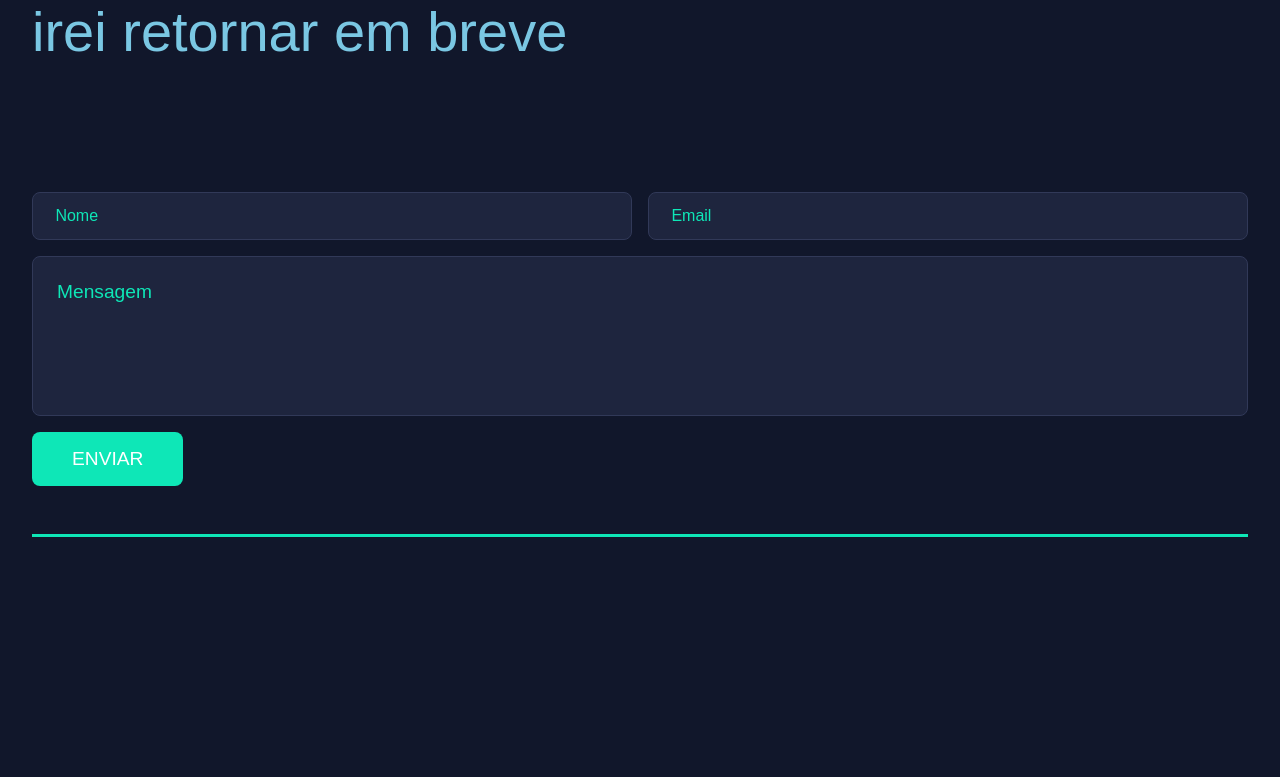
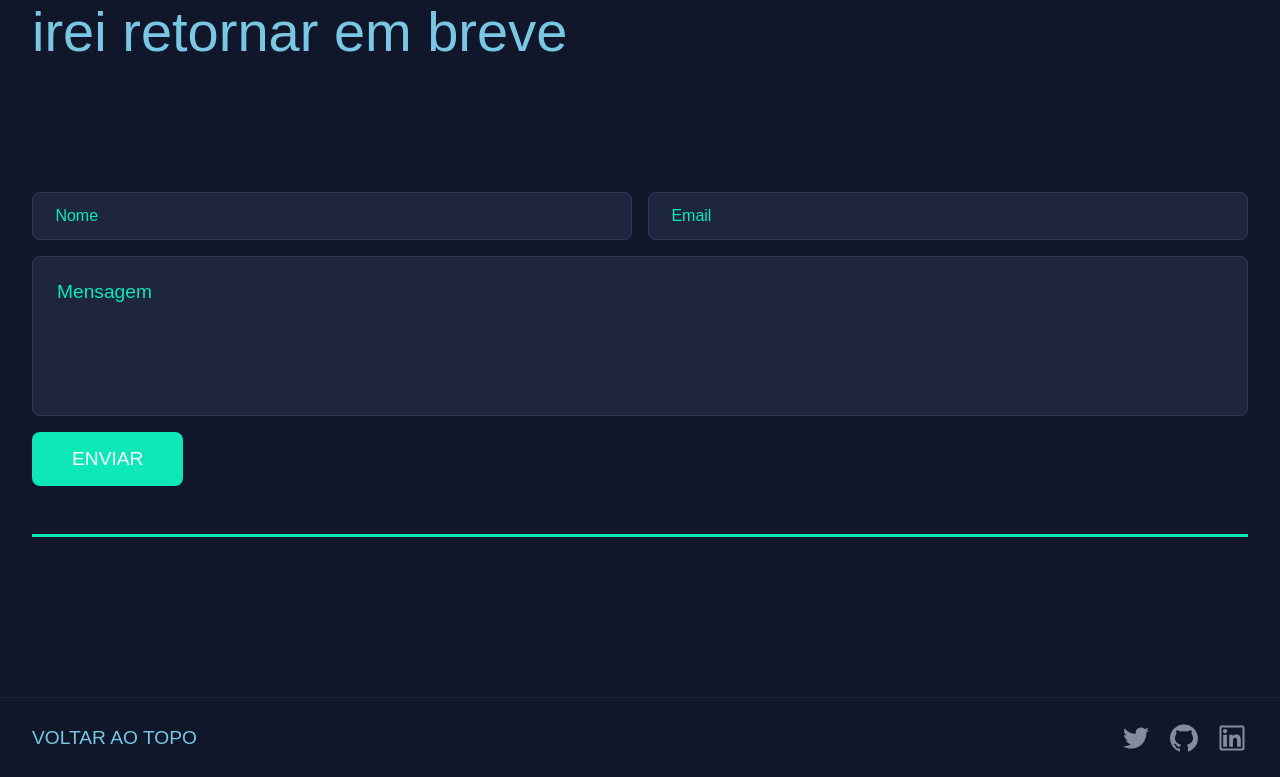
Before and after one commit to llGustavoCunhall/Portifolio, a Next.js app: page / in a window 1280 px wide. Shown: the part 4047-4824 px from the top of the page. Before the commit the page ends 4584 px from the top, so only its background shows below. Built offline with nearby package versions, Linux system fonts and the light colour scheme; a web font is replaced by a local one.

Commit message:
feet: Footer feito

```diff
--- /dev/null
+++ b/src/components/Footer/index.tsx
@@ -0,0 +1,46 @@
+import {
+  AiOutlineTwitter,
+  AiOutlineGithub,
+  AiOutlineLinkedin
+} from 'react-icons/ai';
+import { Container } from './styles';
+
+export function Footer() {
+  function handleRedirect(url: string) {
+    window.open(url);
+  }
+
+  function handleScrollTop() {
+    window.scrollTo({
+      top: 0,
+      behavior: 'smooth'
+    });
+  }
+
+  return (
+    <Container>
+      <div className="container">
+        <button type="button" onClick={handleScrollTop}>
+          Voltar ao topo
+        </button>
+        <section>
+          <AiOutlineTwitter
+            onClick={() =>
+              handleRedirect('https://twitter.com/lGustavo_Cunhal')
+            }
+          />
+          <AiOutlineGithub
+            onClick={() =>
+              handleRedirect('https://github.com/llGustavoCunhall')
+            }
+          />
+          <AiOutlineLinkedin
+            onClick={() =>
+              handleRedirect('https://www.linkedin.com/in/llgustavocunhall')
+            }
+          />
+        </section>
+      </div>
+    </Container>
+  );
+}
--- /dev/null
+++ b/src/components/Footer/styles.ts
@@ -0,0 +1,59 @@
+import styled from 'styled-components';
+
+export const Container = styled.footer`
+  width: 100%;
+  display: flex;
+  margin-top: 10rem;
+  border-top: 1px solid ${({ theme }) => theme.backgroundLight};
+  height: 5rem;
+  align-items: center;
+  justify-content: center;
+
+  > div {
+    display: flex;
+    align-items: center;
+    justify-content: space-between;
+
+    > button {
+      background: none;
+      border: none;
+      color: ${({ theme }) => theme.secondary};
+      text-transform: uppercase;
+      font-weight: 300;
+      font-size: 1.2rem;
+    }
+
+    > section {
+      display: flex;
+      align-items: center;
+      gap: 1rem;
+
+      svg {
+        width: 2rem;
+        height: 2rem;
+        color: ${({ theme }) => theme.text};
+        transition: 0.5s;
+        cursor: pointer;
+
+        &:hover {
+          color: ${({ theme }) => theme.primary};
+        }
+      }
+    }
+
+    @media (max-width: 450px) {
+      button {
+        font-size: 0.9rem;
+      }
+
+      > section {
+        gap: 0.5rem;
+
+        svg {
+          width: 1.5rem;
+          height: 1.5rem;
+        }
+      }
+    }
+  }
+`;
--- a/src/pages/index.tsx
+++ b/src/pages/index.tsx
@@ -5,6 +5,7 @@
 import { Projetos } from '../components/Projetos';
 import { Conhecimentos } from '../components/Conhecimentos';
 import { FormContato } from '../components/FormContato';
+import { Footer } from '../components/Footer';
 
 export default function Home() {
   return (
@@ -18,6 +19,7 @@
         <Conhecimentos />
         <FormContato />
       </main>
+      <Footer />
     </HomeContainer>
   );
 }
```
